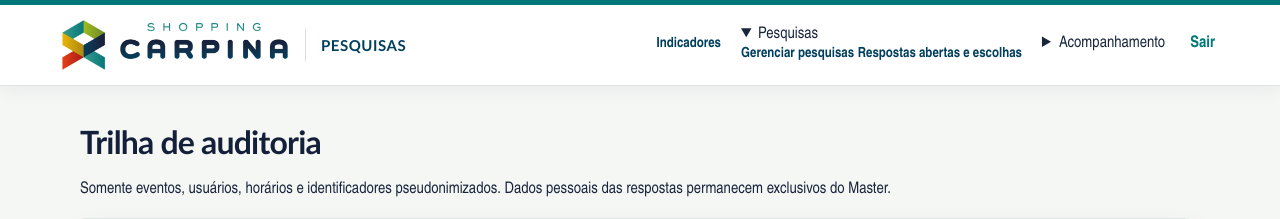
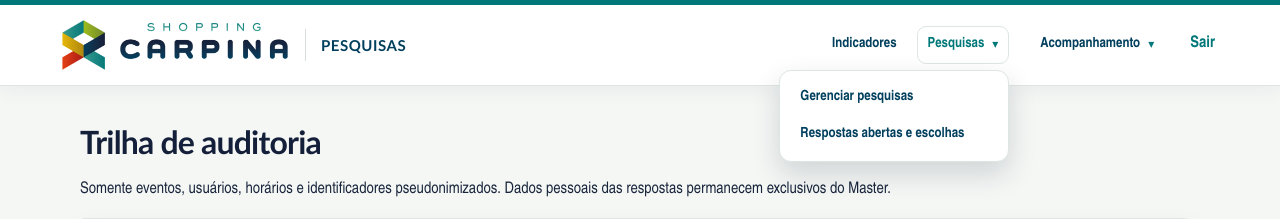
Before and after one commit to julicorlando/pesquisa, a Flask app: page /audit in a window 1280 px wide, after a click on "Pesquisas". Shown: the top 219 px of the page. Run offline with Flask 3, Linux system fonts and the light colour scheme; the visitor is signed in with stand-in values (Sample User, id 1); data comes from the database, SQL or seed files in the repository; data that the repository does not hold is empty; some libraries are stand-ins or nearby versions.

Commit message:
Style accessible navigation submenus

```diff
--- a/static/style.css
+++ b/static/style.css
@@ -384,3 +384,56 @@
 .question-answer-card > summary { min-height: 68px; display: flex; flex-direction: column; justify-content: center; }
 .question-answer-card > summary h3 { margin: 8px 0; }
 .question-answer-card[open] > summary { border-bottom: 1px solid var(--line, #d9e4e1); }
+
+/* Menus suspensos para organizar a navegação sem remover atalhos existentes. */
+.top nav { position: relative; }
+.nav-menu { position: relative; color: var(--blue); font-size: 14px; }
+.nav-menu > summary {
+  display: inline-flex;
+  align-items: center;
+  min-height: 38px;
+  padding: 0 10px;
+  border: 1px solid transparent;
+  border-radius: 9px;
+  color: var(--blue);
+  cursor: pointer;
+  font-weight: 700;
+  list-style: none;
+}
+.nav-menu > summary::-webkit-details-marker { display: none; }
+.nav-menu > summary::after { content: "▾"; margin-left: 8px; color: var(--teal-dark); font-size: 12px; }
+.nav-menu[open] > summary, .nav-menu > summary:hover {
+  border-color: var(--line);
+  background: var(--surface);
+  color: var(--teal-dark);
+}
+.nav-menu > summary:focus-visible, .nav-submenu a:focus-visible {
+  outline: 3px solid var(--teal, #008b8b);
+  outline-offset: 2px;
+}
+.nav-submenu {
+  position: absolute;
+  z-index: 20;
+  top: calc(100% + 6px);
+  right: 0;
+  display: grid;
+  min-width: 230px;
+  padding: 8px;
+  border: 1px solid var(--line);
+  border-radius: 12px;
+  background: var(--surface);
+  box-shadow: 0 12px 28px rgba(20,31,57,.16);
+}
+.nav-submenu a {
+  display: block;
+  padding: 10px 12px;
+  border-radius: 8px;
+  color: var(--blue);
+  text-decoration: none;
+  white-space: normal;
+}
+.nav-submenu a:hover { background: var(--canvas); color: var(--teal-dark); text-decoration: none; }
+@media (max-width: 700px) {
+  .nav-menu > summary { min-height: 40px; padding: 0 8px; }
+  .nav-submenu { min-width: min(250px, 82vw); }
+}
```
